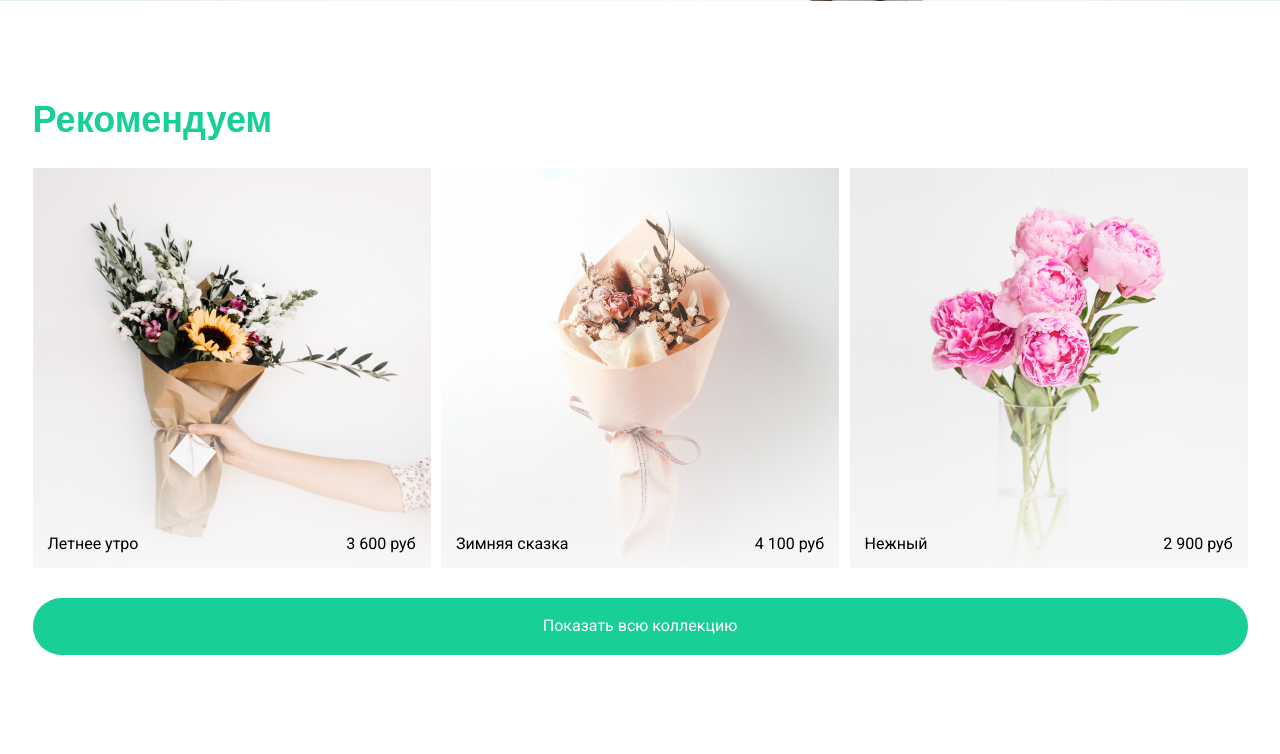
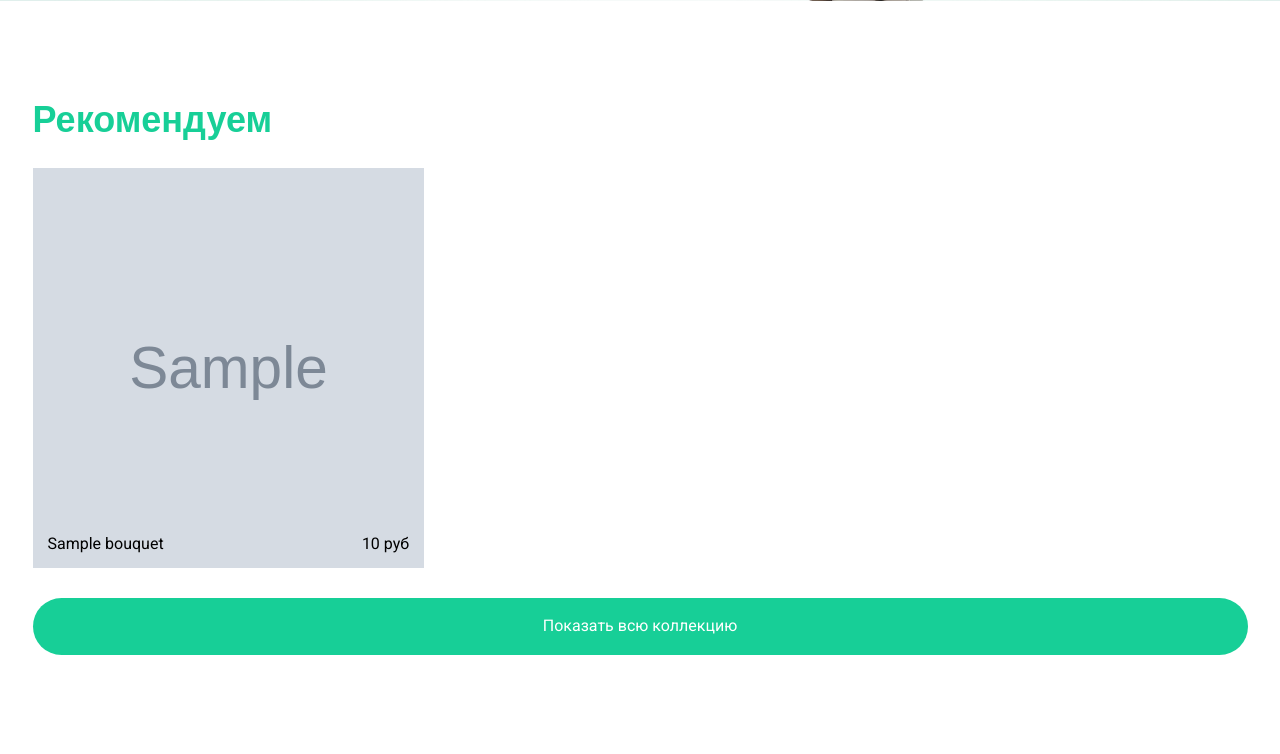
Before and after one commit to VictoriaL-dev/flower-shop, a Django app: page / in a window 1280 px wide. Shown: the part 692-1446 px from the top of the page. Run offline with Django 5.2, Linux system fonts and the light colour scheme; tables that the repository leaves empty hold one stand-in row (values such as "Sample post"); grey boxes marked "Sample" are stand-in pictures; some web fonts are replaced.

Commit message:
Add dynamic display of bouquets to catalog, card, and index pages

```diff
--- /dev/null
+++ b/apps/bouquets/urls.py
@@ -0,0 +1,10 @@
+from django.urls import path
+
+from . import views
+
+app_name = "bouquets"
+
+urlpatterns = [
+    path("catalog/", views.catalog, name="catalog"),
+    path("card/<int:pk>/", views.card, name="card"),
+]
--- a/apps/pages/urls.py
+++ b/apps/pages/urls.py
@@ -6,8 +6,6 @@ app_name = "pages"
 
 urlpatterns = [
     path("", views.index, name="index"),
-    path("card/", views.card, name="card"),
-    path("catalog/", views.catalog, name="catalog"),
     path("consultation/", views.consultation, name="consultation"),
     path("order/", views.order, name="order"),
     path("order-step/", views.order_step, name="order-step"),
--- a/apps/pages/views.py
+++ b/apps/pages/views.py
@@ -1,16 +1,11 @@
 from django.shortcuts import render
+
+from apps.bouquets.models import Bouquet
 
 
 def index(request):
-    return render(request, "index.html")
-
-
-def card(request):
-    return render(request, "card.html")
-
-
-def catalog(request):
-    return render(request, "catalog.html")
+    recommended_bouquets = Bouquet.objects.filter(is_available=True)[:3]
+    return render(request, "index.html", {"bouquets": recommended_bouquets})
 
 
 def consultation(request):
--- a/flower_shop/urls.py
+++ b/flower_shop/urls.py
@@ -6,6 +6,7 @@ from django.urls import path, include
 urlpatterns = [
     path("admin/", admin.site.urls),
     path("", include("apps.pages.urls", namespace="pages")),
+    path("bouquets/", include("apps.bouquets.urls", namespace="bouquets")),
 ]
 
 if settings.DEBUG:
--- a/static/css/main.css
+++ b/static/css/main.css
@@ -163,21 +163,16 @@ bottom: 0;
 .recommended__block {
 	display: flex;
     align-items: end;
-	width: 398px;
+	width: calc((100% - (20px * 2)) / 3);
 	height: 400px;
-	margin-right: 9px;
+	margin: 0;
+    box-sizing: border-box;
+	background-repeat: no-repeat;
+	background-position: center bottom;
+	background-size: cover;
 }
 .recommended__block:last-child {
 	margin-right: 0;
-}
-.recommended__block_first {
-	background: url('../img/recommendedBg1.jpg') no-repeat center bottom / cover;
-}
-.recommended__block_sec {
-	background: url('../img/recommendedBg2.jpg') no-repeat center bottom / cover;
-}
-.recommended__block_thr {
-	background: url('../img/recommendedBg3.jpg') no-repeat center bottom / cover;
 }
 .recommended__block_elems {
 	width: 100%;
@@ -324,28 +319,26 @@ opacity: 0.3;
 }
 
 
-/*catalog.html*/
-/*.catalog__block .recommended__elems {
+/* catalog.html */
+.catalog__block .recommended__elems {
 	flex-wrap: wrap;
-} */
-.catalog__block .recommended__elems {
+	justify-content: space-between;
+	column-gap: 10px;
+    row-gap: 20px;
+    width: 100%;
 	margin-bottom: 10px;
 }
-.recommended__elems_first .recommended__block_sec {
-	background: url('../img/catalog/catalogBg1.jpg') no-repeat center bottom / cover;
+.hidden-bouquet {
+	display: none;
 }
-.recommended__elems_first .recommended__block_thr {
-	background: url('../img/catalog/catalogBg2.jpg') no-repeat center bottom / cover;
-}
-.recommended__elems_sec .recommended__block_first {
-	background: url('../img/catalog/catalogBg3.jpg') no-repeat center bottom / cover;
-}
-.recommended__elems_sec .recommended__block_sec {
-	background: url('../img/catalog/catalogBg4.jpg') no-repeat center bottom / cover;
+.invisible-link{
+	display: contents;
+	text-decoration: none;
+	color: inherit;
 }
 
 
-/*card.html*/
+/* card.html */
 .card {
 	padding-top: 50px;
 	padding-bottom: 100px;
--- a/templates/index.html
+++ b/templates/index.html
@@ -26,27 +26,11 @@
     <div class="container">
         <div class="recommended p100">
             <div class="title">Рекомендуем</div>
-			<div class="recommended__elems ficb">
-				<div class="recommended__block recommended__block_first">
-					<div class="recommended__block_elems ficb">
-						<span class="recommended__block_intro">Летнее утро</span>
-						<span class="recommended__block_price">3 600 руб</span>
-					</div>
-				</div>
-				<div class="recommended__block recommended__block_sec">
-					<div class="recommended__block_elems ficb">
-						<span class="recommended__block_intro">Зимняя сказка</span>
-						<span class="recommended__block_price">4 100 руб</span>
-					</div>
-				</div>
-				<div class="recommended__block recommended__block_thr">
-					<div class="recommended__block_elems ficb">
-						<span class="recommended__block_intro">Нежный</span>
-						<span class="recommended__block_price">2 900 руб</span>
-					</div>
-				</div>
-			</div>
+            {% include "partials/_bouquets_list.html" %}
+
+            <a href="{% url 'bouquets:catalog' %}" class="invisible-link">
                 <button class="btn recommended__btn">Показать всю коллекцию</button>
+            </a>
         </div>
     </div>
 </section>
--- /dev/null
+++ b/templates/partials/_bouquets_list.html
@@ -0,0 +1,15 @@
+<!-- List of Bouquets -->
+<div class="recommended__elems ficb">
+    {% for bouquet in bouquets %}
+        <a href="{% url 'bouquets:card' bouquet.id %}" class="invisible-link">
+            <div class="recommended__block {% if forloop.counter > 6 %}hidden-bouquet{% endif %}" style="background-image: url('{{ bouquet.image.url }}');">
+                <div class="recommended__block_elems ficb">
+                    <span class="recommended__block_intro">{{ bouquet.title }}</span>
+                    <span class="recommended__block_price">{{ bouquet.price | floatformat:0 }} руб</span>
+                </div>
+            </div>
+        </a>
+    {% empty %}
+        <div class="title">Букетов пока нет</div>
+    {% endfor %}
+</div>
```
Also changed, not shown: apps/bouquets/templates/bouquets/card.html (added, +58 -0 lines), apps/bouquets/templates/bouquets/catalog.html (added, +46 -0 lines), apps/bouquets/views.py (added, +13 -0 lines), templates/card.html (deleted, +0 -50 lines), templates/catalog.html (deleted, +0 -66 lines). Lines whose indentation alone changed are shown as unchanged.
